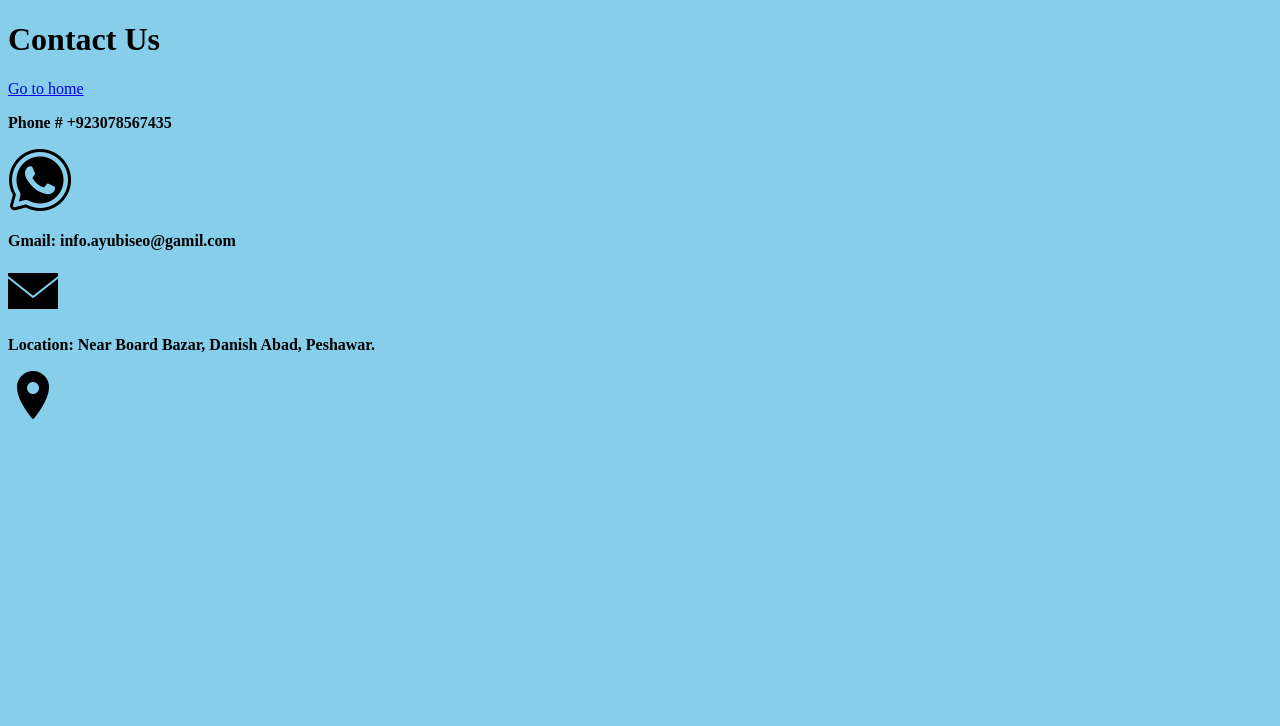
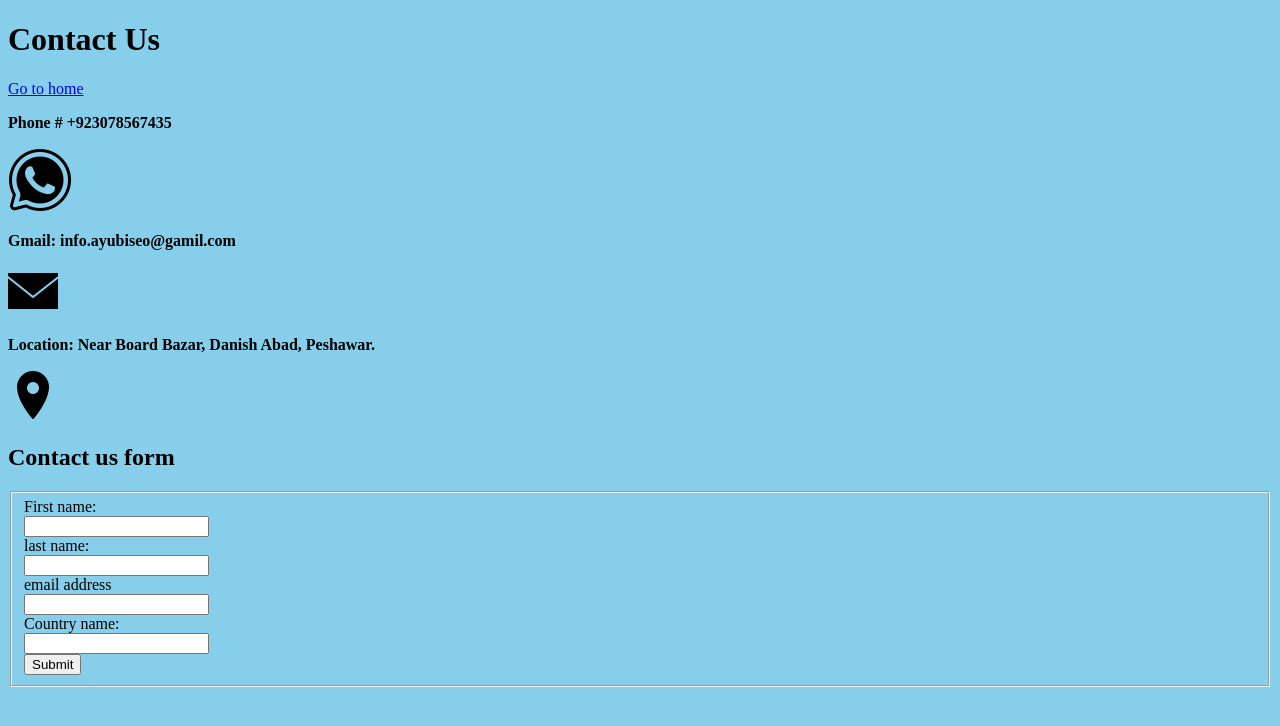
Before and after one commit to ayubi99/My-portfolio-site, a plain HTML site: page contact.html in a window 1280 px wide. Drawn offline with Linux system fonts and the light colour scheme.

Commit message:
add form on contact page

```diff
--- a/contact.html
+++ b/contact.html
@@ -23,5 +23,19 @@
 
     </p>
     <img src="./image/icons8-location-50.png" alt="">
+    <h2>Contact us form</h2>
+    <form action="">
+       <fieldset>
+        <label for="fname">First name:</label><br>
+        <input type="text"><br>
+        <label for="lname">last name:</label><br>
+        <input type="text"><br>
+        <label for="email">email address</label><br>
+        <input type="text"><br>
+        <label for="cname">Country name:</label><br>
+        <input type="text"><br>
+        <input type="submit" value="Submit"><br>
+       </fieldset>
+    </form>
 </body>
 </html>
```
